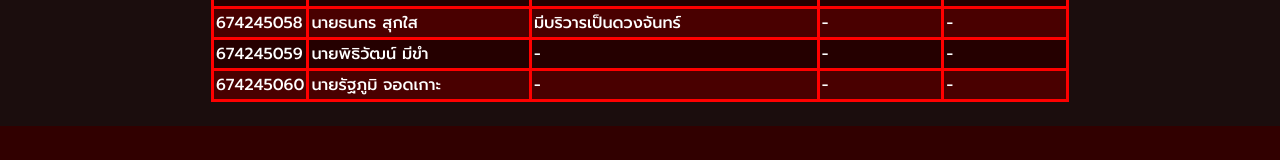
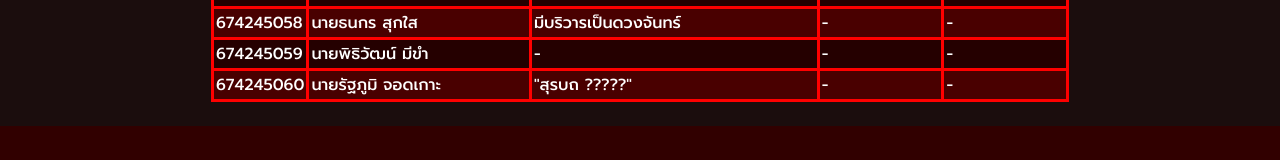
Before and after one commit to littlepakan/NPRUCS66site, a React (Create React App) app: page /mentors in a window 1280 px wide. Shown: the part 2067-2227 px from the top of the page. Built offline with nearby package versions, Linux system fonts and the light colour scheme; a web font is replaced by a local one.

Commit message:
Add files via upload

```diff
--- a/src/containers/mentor/Mentor.jsx
+++ b/src/containers/mentor/Mentor.jsx
@@ -455,7 +455,7 @@ const Mentor = () => {
           <tr className="body_detail-even">
             <td className='Number td_mentor '>674245060</td>
             <td className='Name td_mentor'>นายรัฐภูมิ จอดเกาะ</td>
-            <td className='Hint1 td_mentor'>-</td>
+            <td className='Hint1 td_mentor'>"สุรบถ ?????"</td>
             <td className='Hint2 td_mentor'>-</td>
             <td className='Hint3 td_mentor'>-</td>
           </tr>
```
